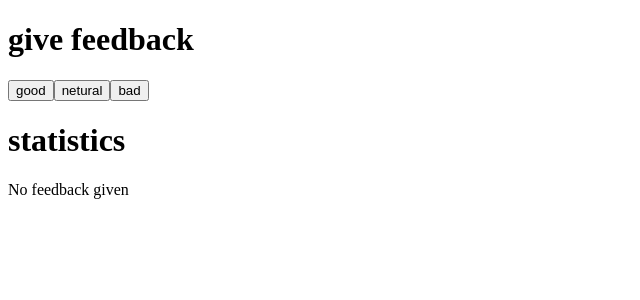
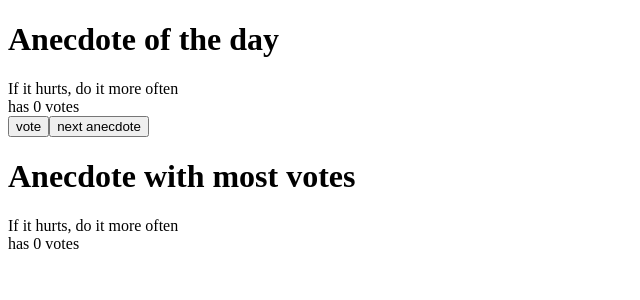
Before and after one commit to Evilgozen/-Web-, a React (Create React App) app: page / in a window 1280 px wide. Shown: the top 300 px of the page, without its empty margins (0-640 px from the left). Built offline with nearby package versions, Linux system fonts and the light colour scheme.

Commit message:
完成第一张所有练习

```diff
--- /dev/null
+++ b/part1/index.js
@@ -0,0 +1,6 @@
+import React from 'react'
+import ReactDOM from 'react-dom/client'
+
+import App from './App'
+
+ReactDOM.createRoot(document.getElementById('root')).render(<App />)
--- a/src/App.js
+++ b/src/App.js
@@ -1,4 +1,124 @@
+// import { useState } from 'react'
+
+// const Title = ({text}) => {
+//   return (
+//     <h1>
+//       {text}
+//     </h1>
+//   )
+// }
+
+// const Button = ({ text,onClick }) =>  {
+//   return (
+//     <button onClick={onClick}>{text}</button>
+//   )
+// }
+
+// const StatusShow = ({text,number}) => {
+//   return (
+//     <div>{text} {number}</div>
+//   )
+// }
+
+// const StatusAverageShow = ({text,status}) => {
+//   if(status.good+status.bad+status.neutral==0) {
+//     return (
+//       <div>{text} {0}</div>
+//     )
+//   }
+//   return(
+//     <div>{text} {(status.good - status.bad)/(status.good + status.neutral +status.bad)}</div>
+//   )
+// }
+
+// const StatusPositive = ({text,status}) => {
+//     if(status.good + status.neutral +status.bad==0) {
+//       return (
+//         <div>{text} {0}{'%'}</div>
+//       )
+//     }
+//     return (
+//       <div>{text} {(status.good)/(status.good + status.neutral +status.bad)*100}{'%'}</div>
+//     )
+// }
+
+
+// const Statistics = ({text,status}) => {
+//   if(status.good==0 && status.bad==0 && status.neutral==0) {
+//     return (
+//       <>
+//         <h1>{text}</h1>
+//         <div>No feedback given</div>
+//       </>
+//     )
+//   }
+//   return (
+//     <>
+//       <h1>{text}</h1>
+//       <StatusShow text='good' number={status.good} />
+//       <StatusShow text='neutral' number={status.neutral} />
+//       <StatusShow text='bad' number={status.bad} />
+//       <StatusShow text='all' number={status.good + status.neutral +status.bad} />
+//       <StatusAverageShow text='average' status={status} />
+//       <StatusPositive text='positive' status={status} />
+//     </>
+//   )
+// }
+
+// const App = () => {
+//   // save clicks of each button to its own state
+//   const [status, setstatus] = useState({
+//     good: 0,
+//     neutral: 0,
+//     bad: 0
+//   })
+
+//   const handelgood = () => {
+//     const newClicks = {
+//       ...status,
+//       good:status.good + 1
+//     }
+//     setstatus(newClicks)
+//   }
+
+//   const handelneutral = () => {
+//     const newClicks = {
+//       ...status,
+//       neutral:status.neutral+1
+//     }
+//     // console.log(status.neutral)
+//     setstatus(newClicks)
+//   }
+
+//   const handelbad = () => {
+//     const newClicks = {
+//         ...status,
+//         bad: status.bad +1
+//     }
+//     setstatus(newClicks)
+//   }
+
+//   return (
+//     <div>
+//       <Title text='give feedback' />
+//       <Button onClick={handelgood} text='good' />
+//       <Button onClick={handelneutral} text='netural' />
+//       <Button onClick={handelbad} text='bad' />
+//       <Statistics text='statistics' status={status} />
+//     </div>
+//   )
+// }
+
+// export default App
+
+
 import { useState } from 'react'
+
+const Button =({text,onClick}) => {
+  return (
+    <button onClick={onClick}>{text}</button>
+  )
+}
 
 const Title = ({text}) => {
   return (
@@ -8,103 +128,65 @@ const Title = ({text}) => {
   )
 }
 
-const Button = ({ text,onClick }) =>  {
-  return (
-    <button onClick={onClick}>{text}</button>
-  )
-}
-
-const StatusShow = ({text,number}) => {
-  return (
-    <div>{text} {number}</div>
-  )
-}
-
-const StatusAverageShow = ({text,status}) => {
-  if(status.good+status.bad+status.neutral==0) {
-    return (
-      <div>{text} {0}</div>
-    )
-  }
-  return(
-    <div>{text} {(status.good - status.bad)/(status.good + status.neutral +status.bad)}</div>
-  )
-}
-
-const StatusPositive = ({text,status}) => {
-    if(status.good + status.neutral +status.bad==0) {
-      return (
-        <div>{text} {0}{'%'}</div>
-      )
-    }
-    return (
-      <div>{text} {(status.good)/(status.good + status.neutral +status.bad)*100}{'%'}</div>
-    )
-}
-
-
-const Statistics = ({text,status}) => {
-  if(status.good==0 && status.bad==0 && status.neutral==0) {
-    return (
-      <>
-        <h1>{text}</h1>
-        <div>No feedback given</div>
-      </>
-    )
-  }
+const MaxSelectedAnecdotes = ({points,selected,anecdotes}) => {
+  // let x=0
+  // let t=points[0]
+  // for(let i=1;i<=anecdotes.length;i++) {
+  //   if(points[i]>t) {
+  //     t=points[i]
+  //     x=i
+  //   }
+  // }
+  const maxVotes = Math.max(...points)
+  const maxIndex= points.indexOf(maxVotes)
   return (
     <>
-      <h1>{text}</h1>
-      <StatusShow text='good' number={status.good} />
-      <StatusShow text='neutral' number={status.neutral} />
-      <StatusShow text='bad' number={status.bad} />
-      <StatusShow text='all' number={status.good + status.neutral +status.bad} />
-      <StatusAverageShow text='average' status={status} />
-      <StatusPositive text='positive' status={status} />
+      <div>{anecdotes[maxIndex]}</div>
+      <div>has {points[maxIndex]} votes</div>
     </>
   )
 }
 
 const App = () => {
-  // save clicks of each button to its own state
-  const [status, setstatus] = useState({
-    good: 0,
-    neutral: 0,
-    bad: 0
-  })
+  const anecdotes = [
+    'If it hurts, do it more often',
+    'Adding manpower to a late software project makes it later!',
+    'The first 90 percent of the code accounts for the first 10 percent of the development time...The remaining 10 percent of the code accounts for the other 90 percent of the development time.',
+    'Any fool can write code that a computer can understand. Good programmers write code that humans can understand.',
+    'Premature optimization is the root of all evil.',
+    'Debugging is twice as hard as writing the code in the first place. Therefore, if you write the code as cleverly as possible, you are, by definition, not smart enough to debug it.',
+    'Programming without an extremely heavy use of console.log is same as if a doctor would refuse to use x-rays or blood tests when diagnosing patients'
+  ]
 
-  const handelgood = () => {
-    const newClicks = {
-      ...status,
-      good:status.good + 1
+  const [points, setPoints] = useState (
+    Array(anecdotes.length).fill(0)
+  )
+  const [selected, setSelected] = useState(0)
+
+
+  const handelSelected = () => {
+    let number=selected
+    while(selected==number) {
+      number=Math.floor((Math.random()*7))
     }
-    setstatus(newClicks)
+    setSelected(number)
   }
 
-  const handelneutral = () => {
-    const newClicks = {
-      ...status,
-      neutral:status.neutral+1
-    }
-    // console.log(status.neutral)
-    setstatus(newClicks)
-  }
-
-  const handelbad = () => {
-    const newClicks = {
-        ...status,
-        bad: status.bad +1
-    }
-    setstatus(newClicks)
+  const handelVote = () => {
+    const copy = [...points]
+    copy[selected] += 1
+    setPoints(copy)
   }
 
   return (
     <div>
-      <Title text='give feedback' />
-      <Button onClick={handelgood} text='good' />
-      <Button onClick={handelneutral} text='netural' />
-      <Button onClick={handelbad} text='bad' />
-      <Statistics text='statistics' status={status} />
+      <Title text='Anecdote of the day' />
+      <div>{anecdotes[selected]}</div>
+      <div>has {points[selected]} votes</div>
+      <Button text='vote' onClick={handelVote} />
+      <Button text='next anecdote' onClick={handelSelected} />
+      <Title text='Anecdote with most votes' />
+      <MaxSelectedAnecdotes points={points} selected={selected} anecdotes={anecdotes} />
     </div>
   )
 }
```
Also changed, not shown: part1/App.js (added, +80 -0 lines).
